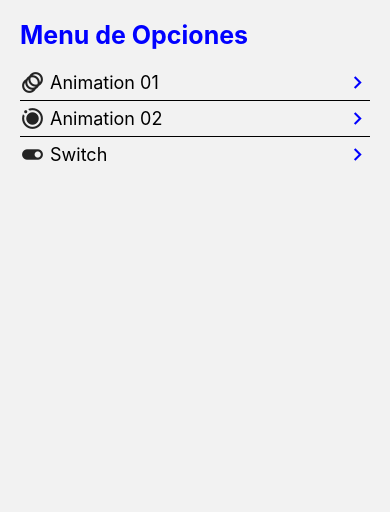
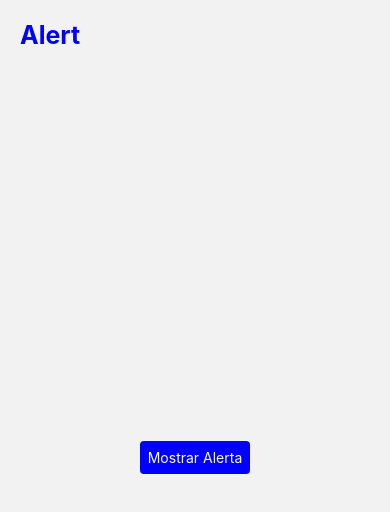
Before and after one commit to josueperezparejo/components-react-native, a React Native app: screen /AlertScreen in a window 390 px wide. Shown: the top 512 px of the page. Built offline with nearby package versions, Linux system fonts and the light colour scheme.

Commit message:
Alert Component

```diff
--- a/src/data/menuItems.tsx
+++ b/src/data/menuItems.tsx
@@ -16,4 +16,9 @@ export const menuItems:MenuItem[] = [
       icon: 'toggle-on',
       component: 'SwitchScreen'
     },
+    {
+      name: 'Alert',
+      icon: 'notifications',
+      component: 'AlertScreen'
+    },
   ]
--- a/src/navigation/StackNavigation.tsx
+++ b/src/navigation/StackNavigation.tsx
@@ -1,6 +1,12 @@
 import React from 'react'
 import { createStackNavigator } from "@react-navigation/stack"
-import { HomeScreen, AnimationScreen01, AnimationScreen02, SwitchScreen } from '../screens'
+import {
+    HomeScreen,
+    AnimationScreen01,
+    AnimationScreen02,
+    SwitchScreen,
+    AlertScreen
+} from '../screens'
 
 
 export const StackNavigation = () => {
@@ -17,6 +23,7 @@ export const StackNavigation = () => {
             <Stack.Screen name="AnimationScreen01" component={AnimationScreen01} />
             <Stack.Screen name="AnimationScreen02" component={AnimationScreen02} />
             <Stack.Screen name="SwitchScreen" component={SwitchScreen} />
+            <Stack.Screen name="AlertScreen" component={AlertScreen} />
         </Stack.Navigator>
     )
 }
--- /dev/null
+++ b/src/screens/AlertScreen.tsx
@@ -0,0 +1,32 @@
+import { Alert, Text, TouchableOpacity, View } from 'react-native'
+import { HeaderTitle } from '../components'
+import { styles } from '../theme/appTheme'
+
+export const AlertScreen = () => {
+
+  const createTwoButtonAlert = () =>
+    Alert.alert('Titulo', 'Este es el mensaje de la alerta', [
+      {
+        text: 'Cancel',
+        onPress: () => console.log('Cancel Pressed'),
+        style: 'cancel',
+      },
+      { text: 'OK', onPress: () => console.log('OK Pressed') },
+    ], {
+      cancelable: true,
+      onDismiss: () => console.log('No paso nada')
+    });
+
+  return (
+    <View style={{...styles.globalMargin, flex: 1}}>
+      <HeaderTitle title='Alert' />
+
+      <View style={{flex: 1, justifyContent: 'center', alignItems: 'center'}}>
+        <TouchableOpacity onPress={createTwoButtonAlert} style={{backgroundColor: 'blue', borderRadius: 4, padding: 8}}>
+          <Text style={{color: 'white'}}>Mostrar Alerta</Text>
+        </TouchableOpacity>
+
+      </View>
+    </View>
+  )
+}
--- a/src/screens/index.js
+++ b/src/screens/index.js
@@ -2,3 +2,4 @@ export * from './HomeScreen'
 export * from './AnimationScreen01'
 export * from './AnimationScreen02'
 export * from './SwitchScreen'
+export * from './AlertScreen'
```
